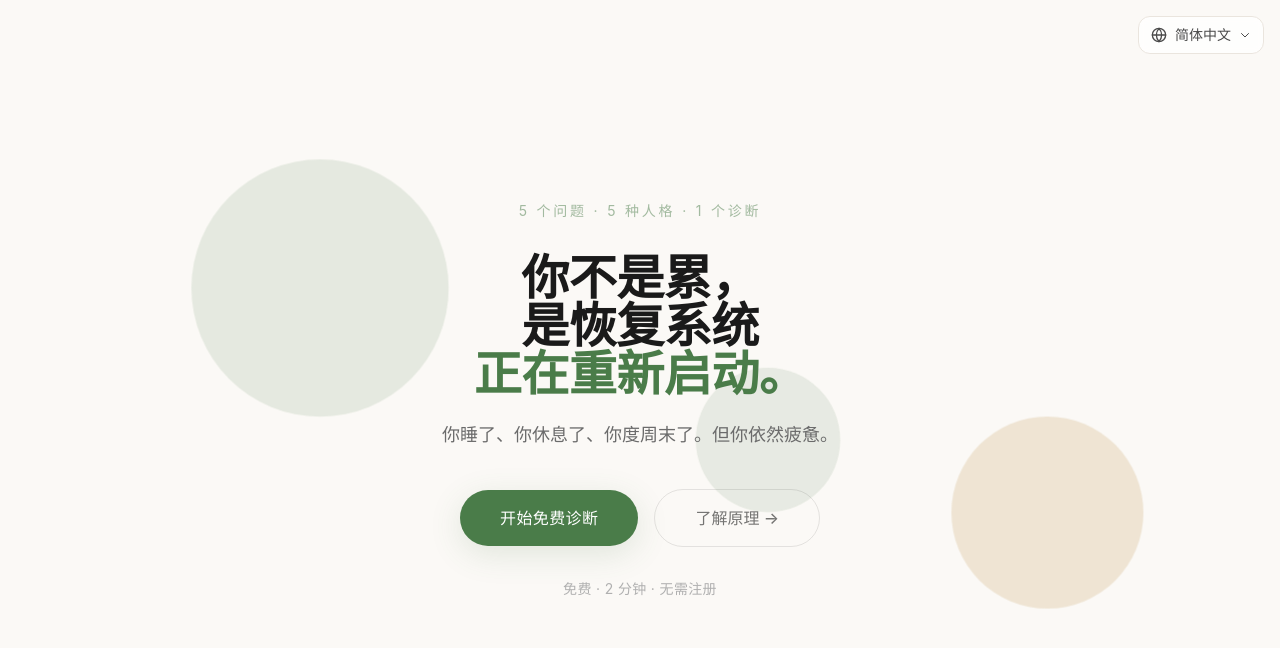
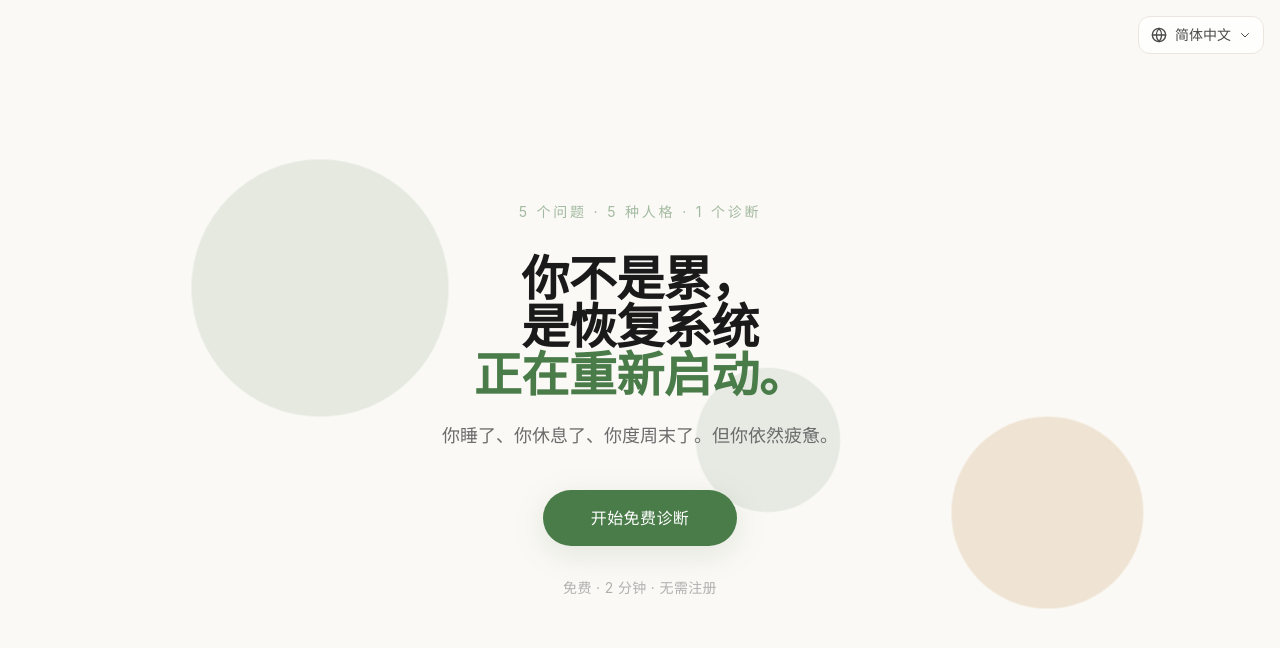
Before and after one commit to liumengjunyu-eng/lingshu-app, a Next.js app: page /diagnose in a window 1280 px wide. Shown: the top 648 px of the page. Built offline with nearby package versions, Linux system fonts and the light colour scheme.

Commit message:
fix: remove dead learn-more link

```diff
--- a/components/Hero.tsx
+++ b/components/Hero.tsx
@@ -58,15 +58,9 @@ export function Hero() {
         <div className="mt-10 flex flex-col sm:flex-row items-center justify-center gap-3 sm:gap-4">
           <a
             href="/diagnose"
-            className="px-10 py-4 bg-[#4A7C49] text-white rounded-full text-[15px] sm:text-base font-medium tracking-wide hover:bg-[#3D6A3C] transition-all duration-300 shadow-[0_8px_32px_rgba(74,124,73,0.15)] hover:shadow-[0_12px_48px_rgba(74,124,73,0.25)] hover:-translate-y-0.5"
+            className="px-12 py-4 bg-[#4A7C49] text-white rounded-full text-[15px] sm:text-base font-medium tracking-wide hover:bg-[#3D6A3C] transition-all duration-300 shadow-[0_8px_32px_rgba(74,124,73,0.15)] hover:shadow-[0_12px_48px_rgba(74,124,73,0.25)] hover:-translate-y-0.5"
           >
             {t('start')}
-          </a>
-          <a
-            href="#how-it-works"
-            className="px-10 py-4 border border-[#1A1A1A]/10 text-[#1A1A1A]/60 rounded-full text-[15px] sm:text-base font-medium hover:bg-white/50 transition-all duration-300"
-          >
-            {t('learnMore')} →
           </a>
         </div>
 
```
